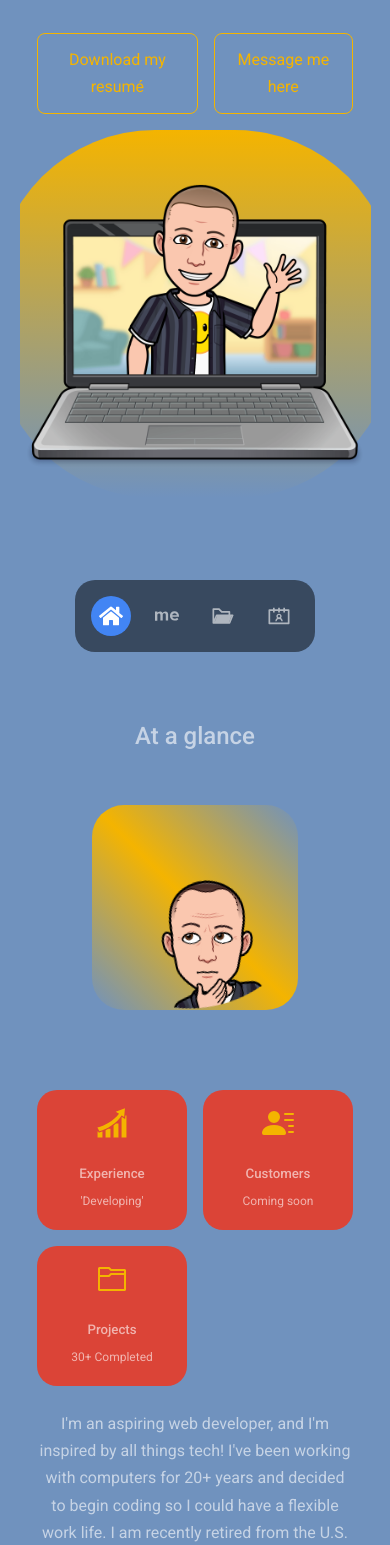
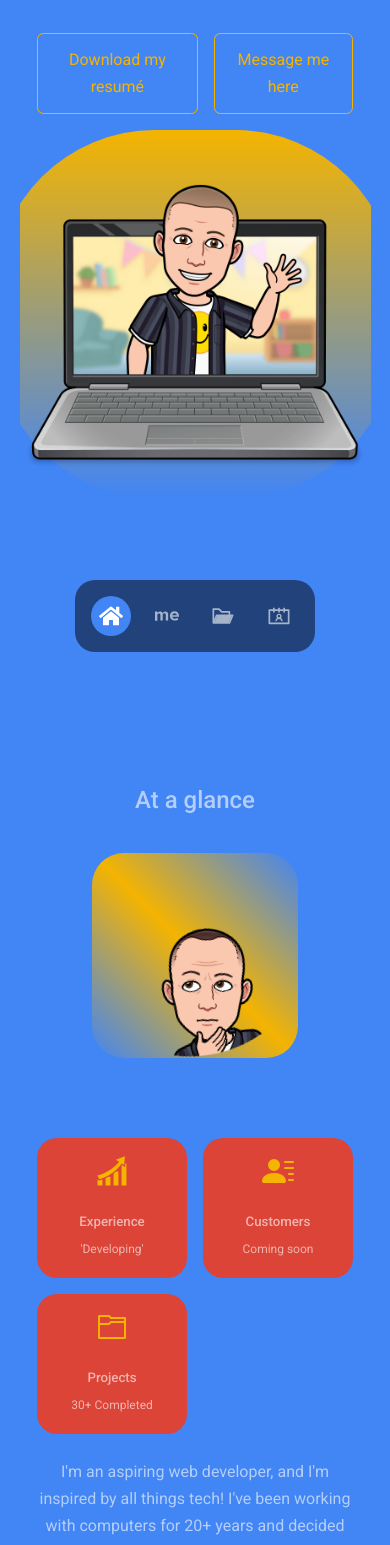
Before and after one commit to kevin-foreman/Personal-React-Portfolio, a React (Create React App) app: page / in a window 390 px wide. Shown: the part 160-1705 px from the top of the page. Built offline with nearby package versions, Linux system fonts and the light colour scheme.

Commit message:
Updated media queries for mobile

```diff
--- a/src/components/contact/contact.css
+++ b/src/components/contact/contact.css
@@ -43,7 +43,7 @@ form {
 }
 
 h5 {
-    color: light;
+    color: var(--color-light);
 }
 
 input, textarea {
--- a/src/index.css
+++ b/src/index.css
@@ -6,6 +6,7 @@
     border: 0;
     outline: 0;
     box-sizing: border-box;
+    list-style: none;
     text-decoration: none;
 }
 /* Colorized using tetradic color scheme, thanks Google! */
@@ -17,14 +18,14 @@
     --color-white: #fff;
     --color-light: rgba(255, 255, 255, 0.6);
     --container-width-lg: 75%;
-    --container-width-md: 85%;
+    --container-width-md: 86%;
     --container-width-sm: 90%;
     --transition: all 400ms ease;
 }
 
 .container {
     width: var(--container-width-lg);
-    margin: auto;
+    margin: 0 auto;
 }
 
 html {
@@ -38,9 +39,8 @@ html {
 body {
     font-family: 'Roboto';
     background: var(--color-bg);
-    color: var(color-white);
+    color: var(--color-white);
     line-height: 1.7;
-    background-image: url(../src/assets/bg-texture.png);
 }
 
 .text-light {
@@ -56,17 +56,18 @@ h1 {
 }
 
 section {
-    margin-top: 1rem;
+    margin-top: 8rem;
     height: 185vh;
 }
 
-section > h2, section > h5 {
+section > h2,
+section > h5 {
     text-align: center;
     color: var(--color-light);
 }
 
-h2 {
-    color: var(--color-primary);
+section > h2 {
+    color: car(--color-primary);
     margin-bottom: 3rem;
 }
 
@@ -90,7 +91,7 @@ img {
     display: inline-block;
     color: var(--color-primary);
     padding: 0.75rem 1.2rem;
-    border-radius: 0.5rem;
+    border-radius: 0.4rem;
     cursor: pointer;
     border: 1px solid var(--color-primary);
     transition: var(--transition);
@@ -114,7 +115,7 @@ img {
         width: var(--container-width-md);
     }
     section {
-        margin-top: 5rem;
+        margin-top: 6rem;
     }
 }
 
@@ -123,7 +124,7 @@ img {
     .container {
         width: var(--container-width-sm);
     }
-    section {
-        margin-top: 2rem;
+    section > h2 {
+        margin-bottom: 2rem;
     }
 }
```
